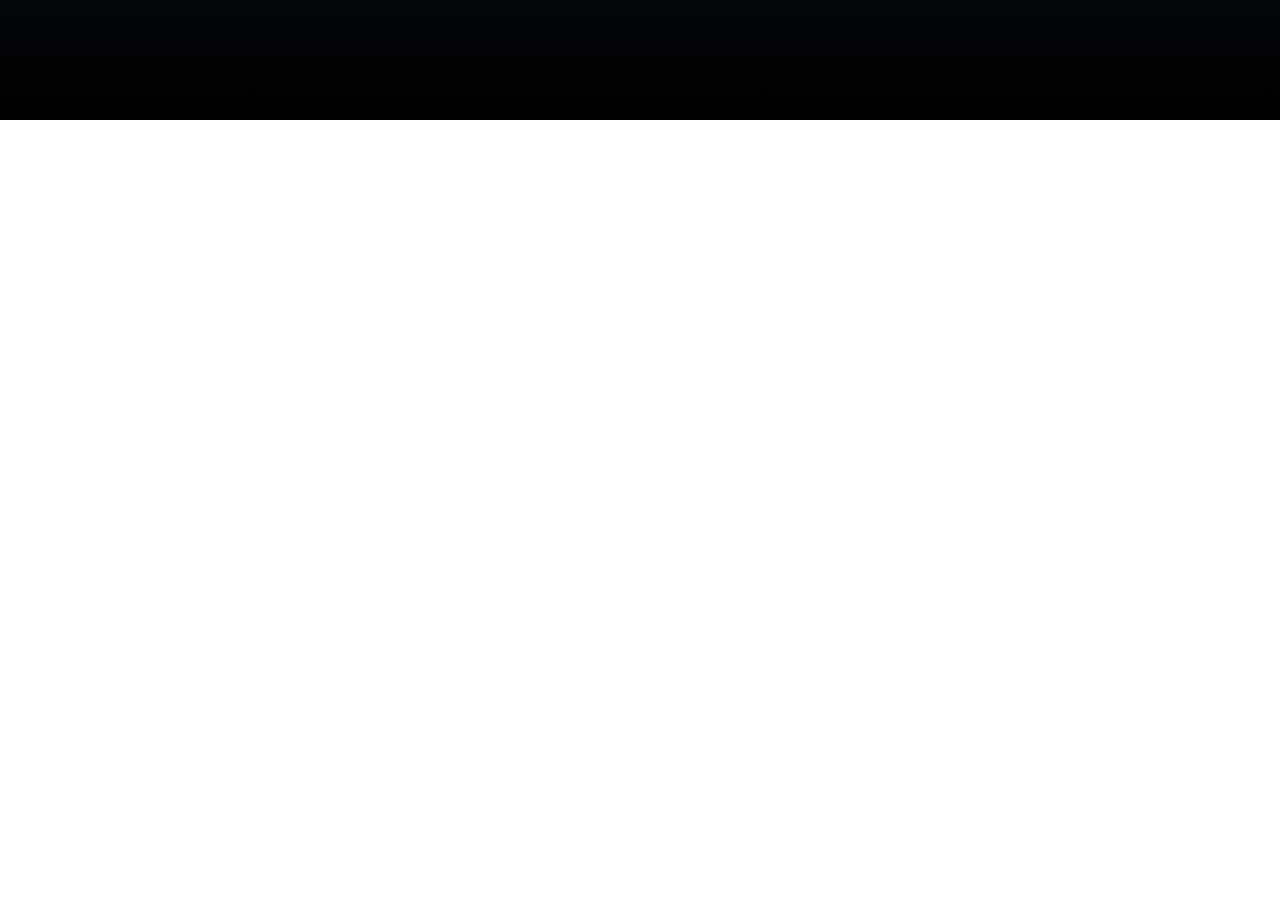
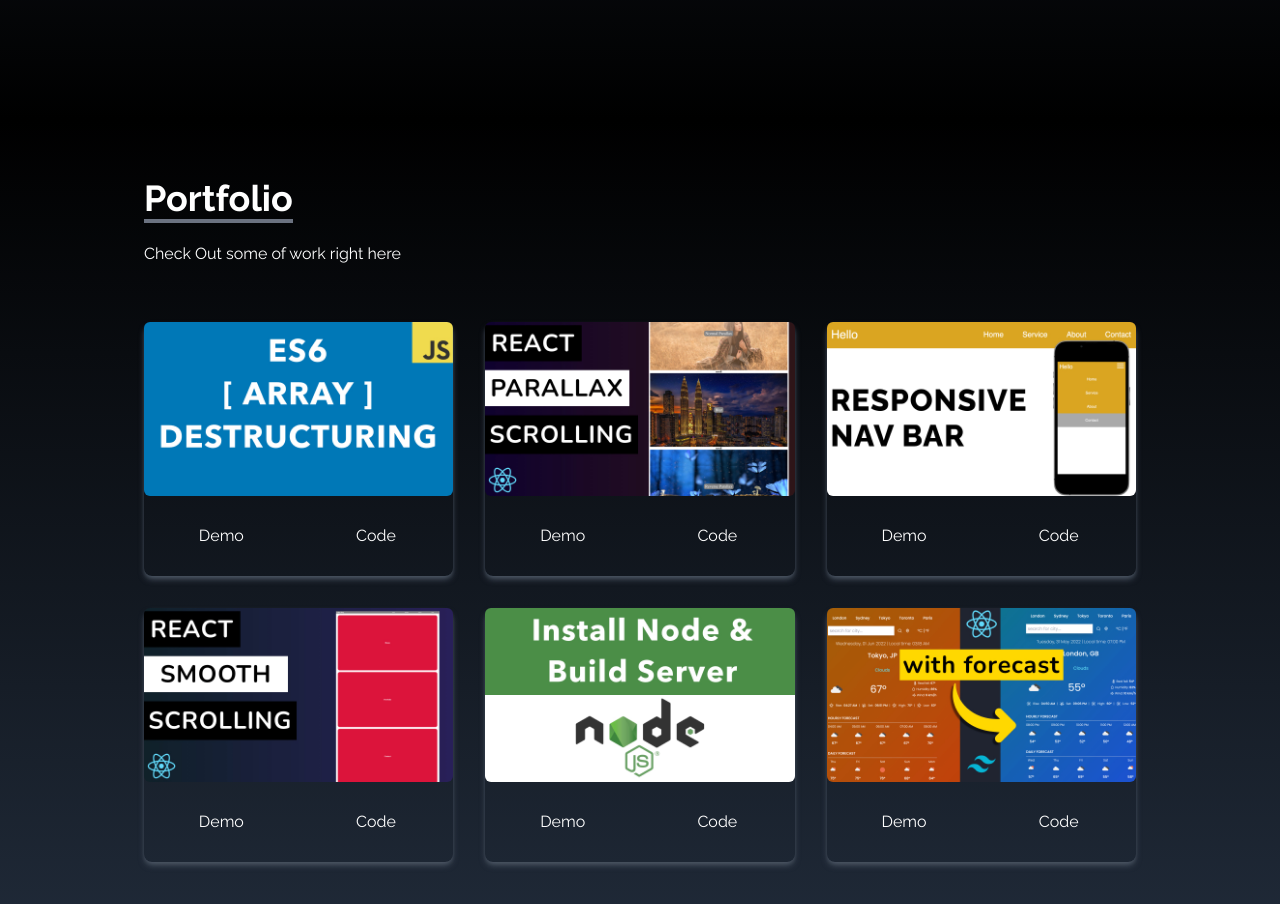
Before and after one commit to atroopa/React_portfolio_two, a React (Create React App) app: page / in a window 1280 px wide. Shown: the part 1480-2384 px from the top of the page. Before the commit the page ends 1600 px from the top, so only its background shows below. Built offline with nearby package versions, Linux system fonts and the light colour scheme.

Commit message:
port folio work success

```diff
--- a/src/App.jsx
+++ b/src/App.jsx
@@ -1,6 +1,7 @@
 import About from './components/About.jsx';
 import Home from './components/Home.jsx';
 import NavBar from './components/NavBar.jsx';
+import Portfolio from './components/Portfolio.jsx';
 import SocialLinks from './components/SocialLinks.jsx';
 
 function App() {
@@ -10,6 +11,7 @@ function App() {
       <NavBar/>
       <Home/>
       <About/>
+      <Portfolio/>
       <SocialLinks/>
 
     </div>
--- a/src/components/Portfolio.jsx
+++ b/src/components/Portfolio.jsx
@@ -1,9 +1,72 @@
-import React from 'react'
+import React from 'react';
+import arrayDestruct from '../assets/portfolio/arrayDestruct.jpg';
+import installNode from '../assets/portfolio/installNode.jpg';
+import navbar from '../assets/portfolio/navbar.jpg';
+import reactParallax from '../assets/portfolio/reactParallax.jpg';
+import reactSmooth from '../assets/portfolio/reactSmooth.jpg';
+import reactWeather from '../assets/portfolio/reactWeather.jpg';
 
 const Portfolio = () => {
+
+  const portfolios = [
+    {
+      id:   1,
+      src:  arrayDestruct
+
+    },
+    {
+      id:   2,
+      src:  reactParallax
+
+    },
+    {
+      id:   3,
+      src:  navbar
+
+    },
+    {
+      id:   4,
+      src:  reactSmooth
+
+    },
+    {
+      id:   5,
+      src:  installNode
+
+    },
+    {
+      id:   6,
+      src:  reactWeather
+
+    }
+  ]
+
+
   return (
-    <div>Portfolio</div>
-  )
+    <div name='portfolio' className='bg-gradient-to-b from-black to-gray-800 w-full text-white md:h-screen'>
+      <div className='max-w-screen-lg p-4 mx-auto flex flex-col justify-center w-full h-full'>
+        <div className='pb-8'>
+          <p className='text-4xl font-bold inline border-b-4 border-gray-500'>Portfolio</p>
+          <p className='py-6'> Check Out some of work right here</p>
+        </div>
+
+        <div className='grid sm:grid-cols-2 md:grid-cols-3 gap-8 px-12 sm:px-0'>
+        {portfolios.map(({id, src}) => (
+                  <div key={id} className='shadow-md shadow-gray-600 rounded-lg'>
+                    <img src={src} alt='' className='rounded-md duration-200 hover:scale-105'/>
+                    <div className='flex items-center justify-center'>
+                      <button className='w-1/2 px-6 py-3 m-4 duration-200 hover:scale-105'>Demo</button>
+                      <button className='w-1/2 px-6 py-3 m-4 duration-200 hover:scale-105'>Code</button>
+                    </div>
+                  </div>
+        ))}
+        </div>
+
+
+
+      </div>
+    </div>
+  );
 }
 
-export default Portfolio
+export default Portfolio;
```
